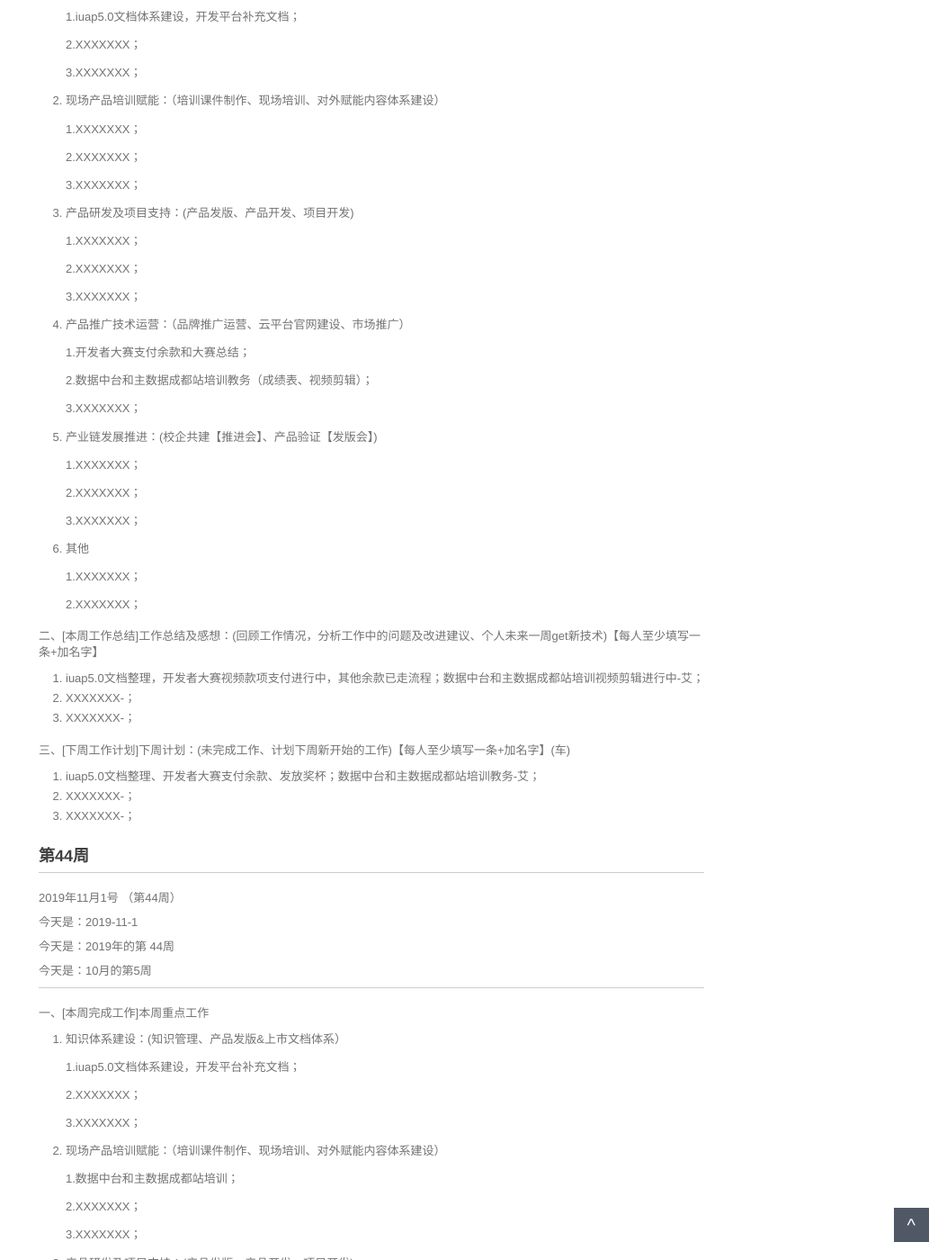
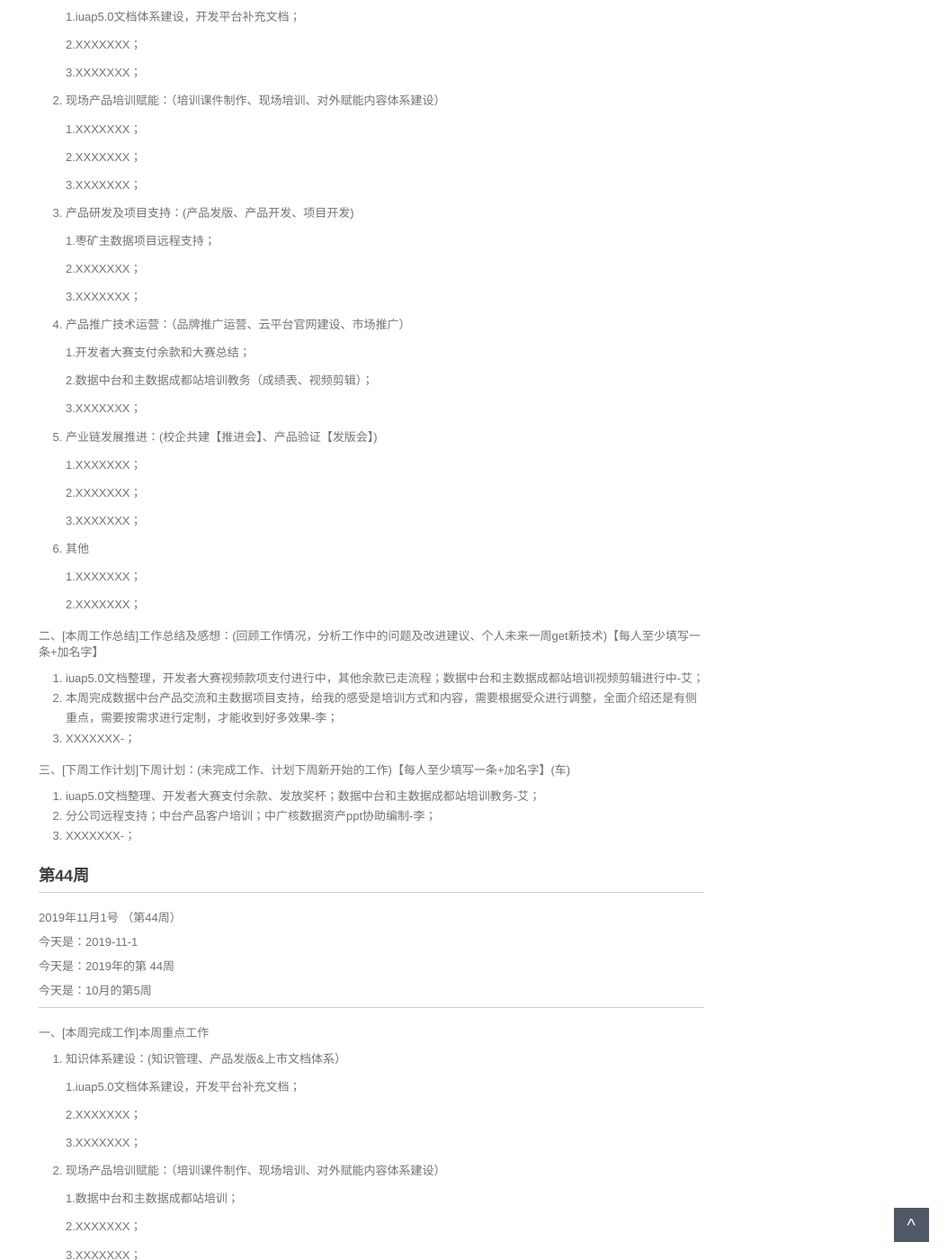
Before and after one commit to walllFlower/blog, a Jekyll site: the page built from _posts/2018-07-17-day_report_cxz.md, in a window 1280 px wide and 1400 px high, scrolled down 559 px. Shown: the whole window at 90% size, without its empty margins (227-1280 px from the left). Built offline with Jekyll 4.4.1, drawn with Linux system fonts in a browser that asks for light colours; comment, search, counter and statistics services are not loaded.

Commit message:
Update 2018-07-17-day_report_cxz.md

```diff
--- a/_posts/2018-07-17-day_report_cxz.md
+++ b/_posts/2018-07-17-day_report_cxz.md
@@ -42,7 +42,7 @@ categories: 技术运营工作周报
 
 3. 产品研发及项目支持：(产品发版、产品开发、项目开发)
 
-    1.XXXXXXX；
+    1.枣矿主数据项目远程支持；
 
     2.XXXXXXX；
 
@@ -74,13 +74,13 @@ categories: 技术运营工作周报
 二、[本周工作总结]工作总结及感想：(回顾工作情况，分析工作中的问题及改进建议、个人未来一周get新技术)【每人至少填写一条+加名字】
 
 1. iuap5.0文档整理，开发者大赛视频款项支付进行中，其他余款已走流程；数据中台和主数据成都站培训视频剪辑进行中-艾；
-2. XXXXXXX-；
+2. 本周完成数据中台产品交流和主数据项目支持，给我的感受是培训方式和内容，需要根据受众进行调整，全面介绍还是有侧重点，需要按需求进行定制，才能收到好多效果-李；
 3. XXXXXXX-；
 
 三、[下周工作计划]下周计划：(未完成工作、计划下周新开始的工作)【每人至少填写一条+加名字】(车)
 
 1. iuap5.0文档整理、开发者大赛支付余款、发放奖杯；数据中台和主数据成都站培训教务-艾；
-2. XXXXXXX-；
+2. 分公司远程支持；中台产品客户培训；中广核数据资产ppt协助编制-李；
 3. XXXXXXX-；
 
 
```
